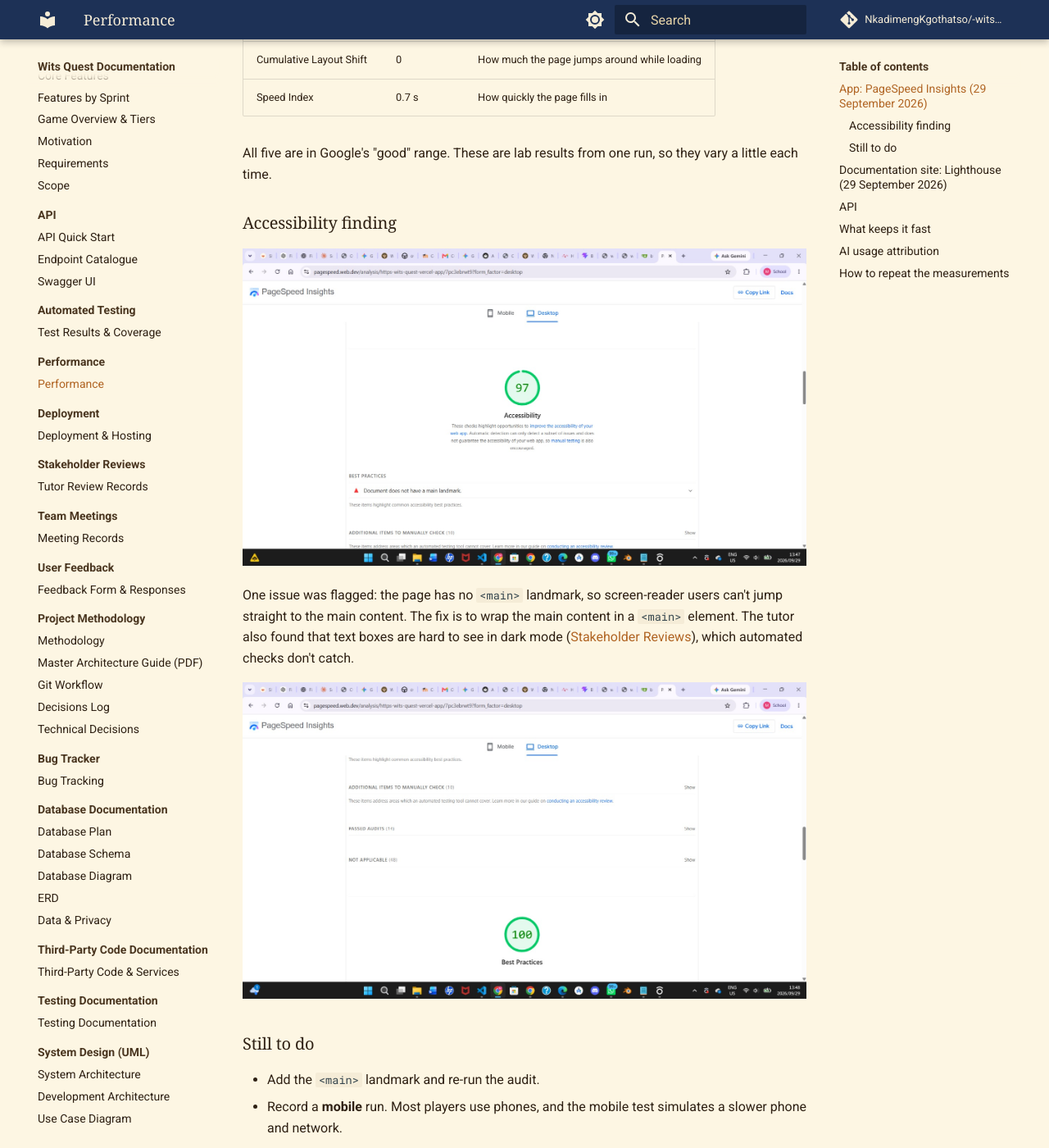
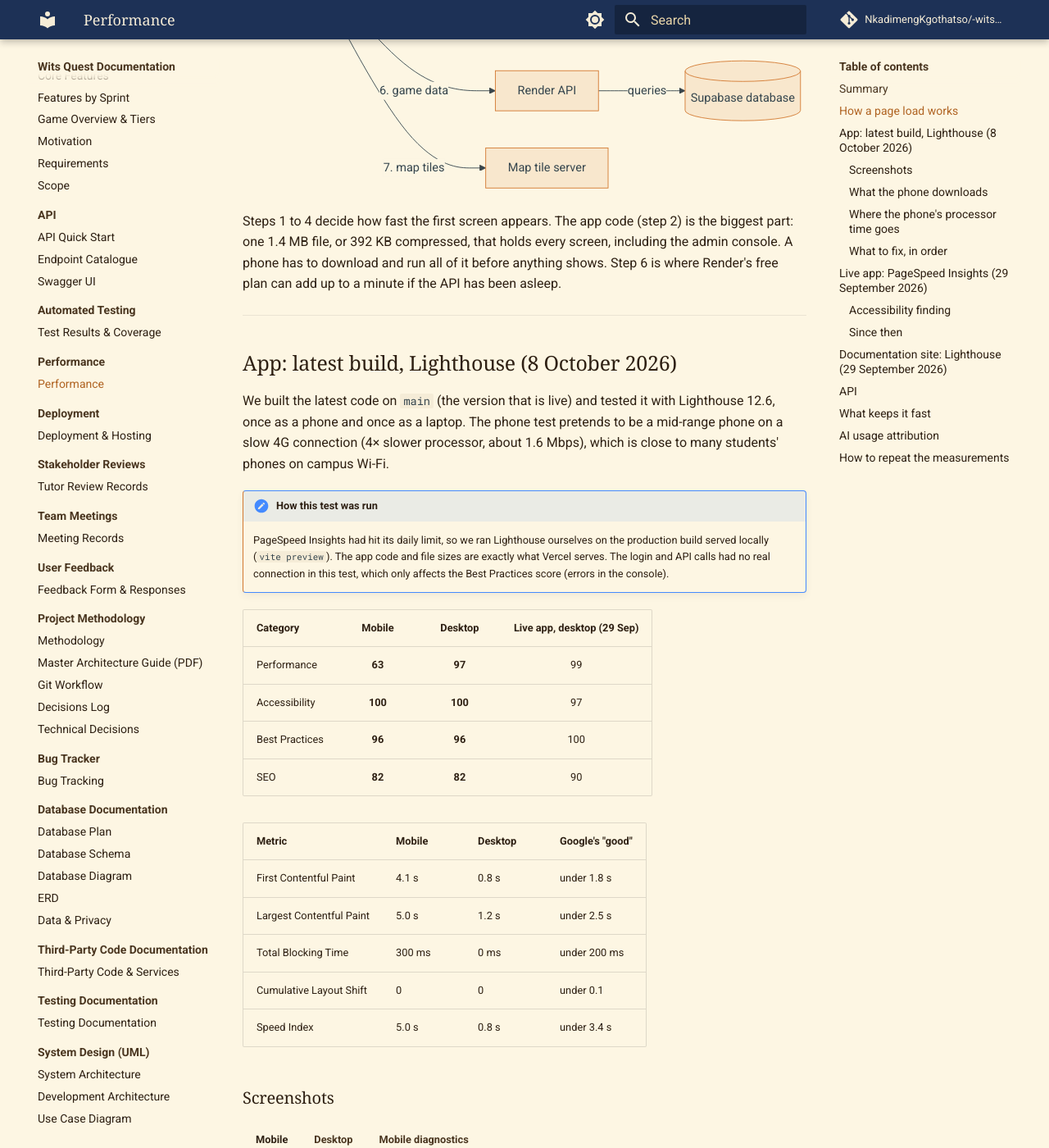
Before and after one commit to NkadimengKgothatso/-wits-quest, an MkDocs documentation site: the page built from docs/development/performance.md, in a window 1280 px wide and 1400 px high, scrolled down 1605 px. Shown: the whole window at 82% size. Built offline with MkDocs 1.6.1 and Material for MkDocs 9.7.7, drawn with Linux system fonts in a browser that asks for light colours; comment, search, counter and statistics services are not loaded; some of the changed text lies outside the part shown.

Commit message:
Update performance testing with 8 October Lighthouse results, diagrams and screenshots

````diff
--- a/docs/development/performance.md
+++ b/docs/development/performance.md
@@ -4,7 +4,121 @@
 
 ---
 
-## App: PageSpeed Insights (29 September 2026)
+## Summary
+
+```mermaid
+xychart-beta
+    title "Lighthouse performance score (out of 100)"
+    x-axis ["App laptop 29 Sep", "App laptop 8 Oct", "App phone 8 Oct", "Docs phone 29 Sep"]
+    y-axis "Score" 0 --> 100
+    bar [99, 97, 63, 76]
+```
+
+| What we measured | Result | Verdict |
+| :--- | :--- | :--- |
+| App on a laptop | 97 to 99 performance, everything in Google's "good" range | Fast |
+| App on a mid-range phone with a slow connection | 63 performance, main content after 5 seconds | Needs work: the app loads as one large file |
+| Accessibility | 100 on the latest build (was 97) | The missing `<main>` landmark is fixed |
+| API | Fast once awake, but the first request after a quiet spell can take up to a minute | Limit of Render's free plan |
+
+## How a page load works
+
+Where the time goes when a player opens the app. The numbers are from the 8 Oct mobile test.
+
+```mermaid
+flowchart LR
+    P([Player's phone]) -->|1. page, 1 KB| V[Vercel]
+    V -->|2. app code, 392 KB<br/>styles, 11 KB| P
+    P -->|3. fonts, 61 KB| G[Google Fonts]
+    P -->|4. map styles| U[unpkg CDN]
+    P -->|5. login| SA[Supabase Auth]
+    P -->|6. game data| R[Render API]
+    R -->|queries| DB[(Supabase database)]
+    P -->|7. map tiles| M[Map tile server]
+```
+
+Steps 1 to 4 decide how fast the first screen appears. The app code (step 2) is the biggest part: one 1.4 MB file, or 392 KB compressed, that holds every screen, including the admin console. A phone has to download and run all of it before anything shows. Step 6 is where Render's free plan can add up to a minute if the API has been asleep.
+
+---
+
+## App: latest build, Lighthouse (8 October 2026)
+
+We built the latest code on `main` (the version that is live) and tested it with Lighthouse 12.6, once as a phone and once as a laptop. The phone test pretends to be a mid-range phone on a slow 4G connection (4× slower processor, about 1.6 Mbps), which is close to many students' phones on campus Wi-Fi.
+
+!!! note "How this test was run"
+    PageSpeed Insights had hit its daily limit, so we ran Lighthouse ourselves on the production build served locally (`vite preview`). The app code and file sizes are exactly what Vercel serves. The login and API calls had no real connection in this test, which only affects the Best Practices score (errors in the console).
+
+| Category | Mobile | Desktop | Live app, desktop (29 Sep) |
+| :--- | :---: | :---: | :---: |
+| Performance | **63** | **97** | 99 |
+| Accessibility | **100** | **100** | 97 |
+| Best Practices | **96** | **96** | 100 |
+| SEO | **82** | **82** | 90 |
+
+| Metric | Mobile | Desktop | Google's "good" |
+| :--- | :--- | :--- | :--- |
+| First Contentful Paint | 4.1 s | 0.8 s | under 1.8 s |
+| Largest Contentful Paint | 5.0 s | 1.2 s | under 2.5 s |
+| Total Blocking Time | 300 ms | 0 ms | under 200 ms |
+| Cumulative Layout Shift | 0 | 0 | under 0.1 |
+| Speed Index | 5.0 s | 0.8 s | under 3.4 s |
+
+### Screenshots
+
+=== "Mobile"
+
+    ![Lighthouse scores, mobile, 8 Oct 2026](images/2026-10-08-lighthouse-mobile-scores.png)
+
+    ![Lighthouse performance metrics and loading filmstrip, mobile, 8 Oct 2026](images/2026-10-08-lighthouse-mobile-metrics.png)
+
+    *The filmstrip shows the screen stays blank for the first three frames while the app code downloads.*
+
+=== "Desktop"
+
+    ![Lighthouse scores, desktop, 8 Oct 2026](images/2026-10-08-lighthouse-desktop-scores.png)
+
+    ![Lighthouse performance metrics and loading filmstrip, desktop, 8 Oct 2026](images/2026-10-08-lighthouse-desktop-metrics.png)
+
+=== "Mobile diagnostics"
+
+    ![Lighthouse diagnostics, mobile, 8 Oct 2026](images/2026-10-08-lighthouse-mobile-diagnostics.png)
+
+### What the phone downloads
+
+```mermaid
+pie showData
+    title First-screen download (KB)
+    "App code (JavaScript)" : 392
+    "Fonts (Google Fonts)" : 61
+    "App styles (CSS)" : 11
+    "Page and icon" : 2
+```
+
+### Where the phone's processor time goes
+
+```mermaid
+pie showData
+    title Phone processor time (ms)
+    "Other browser work" : 1489
+    "Running JavaScript" : 431
+    "Style and layout" : 428
+    "Drawing the page" : 227
+    "Reading HTML and CSS" : 42
+    "Compiling JavaScript" : 12
+```
+
+### What to fix, in order
+
+| Finding | Effect | Fix |
+| :--- | :--- | :--- |
+| One large JavaScript file (1.4 MB, 392 KB compressed). Lighthouse says 295 KB of it isn't used on the first screen | Main cause of the 4 to 5 second load on phones | Load screens only when they're opened (`React.lazy`), starting with the admin console, battles and the map |
+| Fonts and map styles block the first paint (about 1.2 s) | The screen stays blank while they load | Load fewer font weights (the app asks for 6 weights of Outfit), and load the map styles only on the map screen |
+| No meta description | Lower SEO score (82) | Add a `<meta name="description">` to `index.html` |
+| 8 long tasks on the main thread | Taps can feel slow while the app starts | Splitting the code (first fix) also fixes most of this |
+
+---
+
+## Live app: PageSpeed Insights (29 September 2026)
 
 We tested the live app ([wits-quest.vercel.app](https://wits-quest.vercel.app)) with Google PageSpeed Insights (Lighthouse), desktop mode.
 
@@ -37,10 +151,10 @@
 
 ![Accessibility audit summary, 29 Sep 2026](images/2026-09-29-pagespeed-audit-summary.jpeg)
 
-### Still to do
+### Since then
 
-- Add the `<main>` landmark and re-run the audit.
-- Record a **mobile** run. Most players use phones, and the mobile test simulates a slower phone and network.
+- The `<main>` landmark has been added. The 8 Oct build scores 100 for accessibility.
+- A **mobile** run was recorded on 8 Oct (see above).
 
 ---
 
@@ -61,6 +175,24 @@
 | First request | Render's free plan sleeps when idle, so the first request can take up to a minute. After that, responses are fast. |
 | Slow requests | The server logs any request that takes longer than 500 ms, with its route and time, so we can find and fix slow queries. |
 | Crashes | Render's logs. An overdue async round used to crash the server; that was fixed on 30 Sep. |
+
+```mermaid
+sequenceDiagram
+    participant P as Player's phone
+    participant R as Render (API)
+    participant DB as Supabase database
+    Note over R: Asleep after about 15 minutes with no requests
+    P->>R: First request
+    Note over R: Wakes up, up to about a minute
+    R->>DB: Query
+    DB-->>R: Rows
+    R-->>P: Response
+    P->>R: Next requests
+    R->>DB: Query
+    DB-->>R: Rows
+    R-->>P: Fast response
+    Note over R: Any request over 500 ms is written to the log
+```
 
 ---
 
@@ -91,4 +223,13 @@
   https://wits-quest.onrender.com/api/health
 ```
 
-For the app scores, open [PageSpeed Insights](https://pagespeed.web.dev/) and enter `https://wits-quest.vercel.app`.
+For the app scores, open [PageSpeed Insights](https://pagespeed.web.dev/) and enter `https://wits-quest.vercel.app`, once for **Mobile** and once for **Desktop**.
+
+To run Lighthouse yourself on the latest build (this is how the 8 Oct results were made):
+
+```bash
+cd frontend && npm run build && npx vite preview --port 4173
+# in a second terminal
+npx lighthouse http://localhost:4173/ --view                    # mobile
+npx lighthouse http://localhost:4173/ --preset=desktop --view   # desktop
+```
````
Also changed, not shown: docs/development/images/2026-10-08-lighthouse-desktop-metrics.png (added), docs/development/images/2026-10-08-lighthouse-desktop-scores.png (added), docs/development/images/2026-10-08-lighthouse-mobile-diagnostics.png (added), docs/development/images/2026-10-08-lighthouse-mobile-metrics.png (added), docs/development/images/2026-10-08-lighthouse-mobile-scores.png (added).
